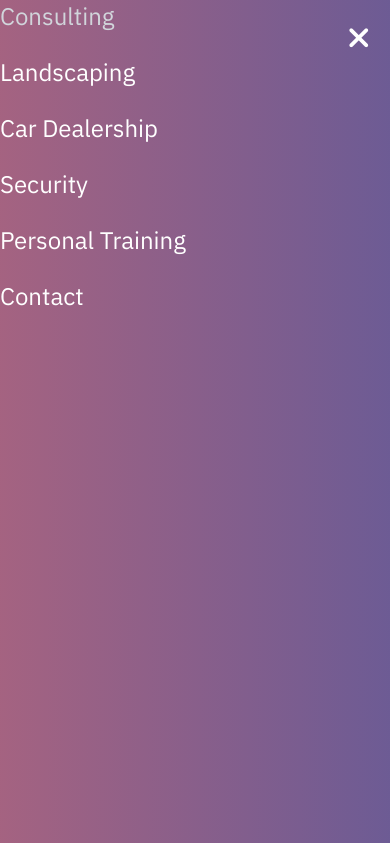
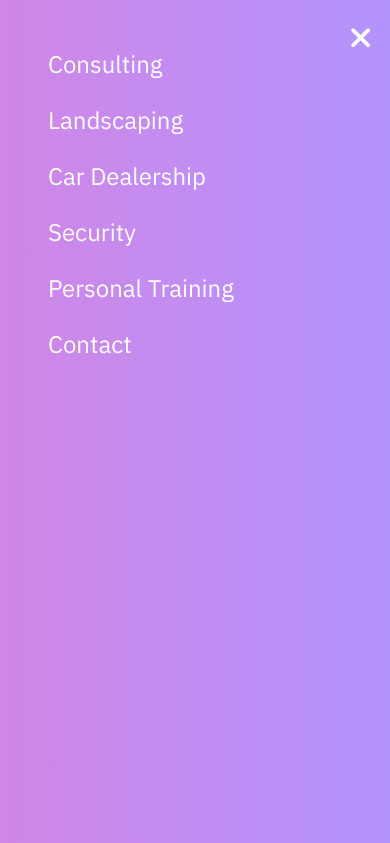
Before and after one commit to aarnav1729/cizllc, a plain HTML site: page index.html in a window 390 px wide. Both pictures are taken after a click on the button 360 px from the left and 30 px from the top of the page. Shown: the top 843 px of the page. Drawn offline with nearby package versions, Linux system fonts and the light colour scheme; placeholder pictures from the web are drawn by us.

Commit message:
Update index.html

```diff
--- a/index.html
+++ b/index.html
@@ -7,11 +7,11 @@
     <title>CIZ.LLC</title>
     <link href="https://cdn.jsdelivr.net/npm/tailwindcss@2.2.19/dist/tailwind.min.css" rel="stylesheet">
     <link href="https://fonts.googleapis.com/css2?family=IBM+Plex+Sans:wght@400;500;700&display=swap" rel="stylesheet">
-    <script src="https://kit.fontawesome.com/a076d05399.js" crossorigin="anonymous"></script>
+    <link rel="stylesheet" href="https://cdnjs.cloudflare.com/ajax/libs/font-awesome/6.0.0-beta3/css/all.min.css" crossorigin="anonymous">
     <style>
         body {
             font-family: 'IBM Plex Sans', sans-serif;
-            background: linear-gradient(-90deg, #FF6F61, #6B5B95, #88B04B, #F7CAC9);
+            background: linear-gradient(-90deg, #ff71bf, #b294ff, #6bb0ff, #adfbff);
             background-size: 800% 800%;
             animation: gradientBG 12s ease infinite;
         }
@@ -31,7 +31,7 @@
         }
 
         .gradient-bg {
-            background: linear-gradient(90deg, #FF6F61, #6B5B95, #88B04B, #F7CAC9);
+            background: linear-gradient(90deg, #FF71bf, #b294ff, #6bb0ff, #adfbff);
             background-size: 800% 800%;
             animation: gradientBGReverse 12s ease infinite;
         }
@@ -66,7 +66,7 @@
                 <a href="#personal-training" class="hover:text-gray-600">Personal Training</a>
                 <a href="#contact" class="hover:text-gray-600">Contact</a>
             </nav>
-            <button id="menu-btn" class="md:hidden text-3xl text-black">
+            <button id="menu-btn" class="md:hidden text-3xl">
                 <i class="fas fa-bars"></i>
             </button>
         </div>
@@ -74,7 +74,7 @@
             <button id="close-btn" class="absolute top-5 right-5 text-3xl">
                 <i class="fas fa-times"></i>
             </button>
-            <nav class="flex flex-col space-y-6">
+            <nav class="flex flex-col p-12 space-y-6">
                 <a href="#consulting" class="hover:text-gray-300">Consulting</a>
                 <a href="#landscaping" class="hover:text-gray-300">Landscaping</a>
                 <a href="#car-dealership" class="hover:text-gray-300">Car Dealership</a>
@@ -92,6 +92,11 @@
             <h2 class="text-3xl font-bold mb-4">Welcome to CIZ.LLC</h2>
             <p class="text-lg mb-8">At CIZ.LLC, we provide unparalleled consulting services tailored to your business needs. Let our expertise guide you to success.</p>
         </div>
+
+        <div class="mt-6 md:mt-0 items-center text-center mb-6">
+            <a href="tel:+1234567890" class="px-4 py-2 bg-blue-500 hover:bg-blue-900 text-white rounded-lg items-center">Request For Quote</a>
+        </div>
+
         <div class="grid grid-cols-1 md:grid-cols-3 gap-8">
             <div class="p-6 bg-white rounded-lg shadow-lg text-center">
                 <h3 class="text-2xl font-semibold mb-4">Consulting</h3>
@@ -107,6 +112,8 @@
             </div>
         </div>
     </section>
+
+    <hr>
 
     <!-- Landscaping Page -->
     <section id="landscaping" class="container mx-auto px-4 py-20">
@@ -134,12 +141,15 @@
         </div>
         <div class="text-center mt-12">
             <p class="text-lg font-semibold">*Pricing is on a contract basis per job.</p>
+            <div class="mt-6 md:mt-0">
+                <a href="tel:+1234567890" class="px-4 py-2 bg-blue-500 hover:bg-blue-700 text-white rounded-lg items-center">Request For Quote</a>
+            </div>
         </div>
     </section>
 
     <!-- Footer -->
     <footer class="bg-gray-800 text-white py-6">
-        <div class="container mx-auto px-4 flex flex-col md:flex-row justify-between items-center">
+        <div class="container mx-auto px-4 flex flex-col md:flex-row justify-between items-left">
             <div>
                 <h3 class="text-lg font-bold mb-2">CIZ.LLC</h3>
                 <ul>
@@ -153,25 +163,27 @@
             </div>
             <div class="mt-6 md:mt-0">
                 <p class="mb-2">&copy; 2024 CIZ.LLC - All rights reserved.</p>
+                <p class="mb-2">Designed by <a href="https://webstaxinc.vercel.app" target="_blank" class="hover:underline">Webstax Inc</a></p>
                 <ul>
                     <li><a href="#" class="hover:underline">Terms and Conditions</a></li>
                     <li><a href="#" class="hover:underline">NDA</a></li>
-                    <li><a href="#" class="hover:underline">Contract</a></li>
                 </ul>
-            </div>
-            <div class="mt-6 md:mt-0">
-                <a href="tel:+19529992054" class="px-4 py-2 bg-blue-500 hover:bg-blue-700 text-white rounded-lg">Request For Quote</a>
             </div>
         </div>
     </footer>
 
     <script>
-        document.getElementById('menu-btn').onclick = function () {
-            document.getElementById('menu').classList.remove('hidden');
-        };
-        document.getElementById('close-btn').onclick = function () {
-            document.getElementById('menu').classList.add('hidden');
-        };
+        const menuBtn = document.getElementById('menu-btn');
+        const menu = document.getElementById('menu');
+        const closeBtn = document.getElementById('close-btn');
+
+        menuBtn.addEventListener('click', () => {
+            menu.classList.toggle('hidden');
+        });
+
+        closeBtn.addEventListener('click', () => {
+            menu.classList.toggle('hidden');
+        });
     </script>
 </body>
 
```
